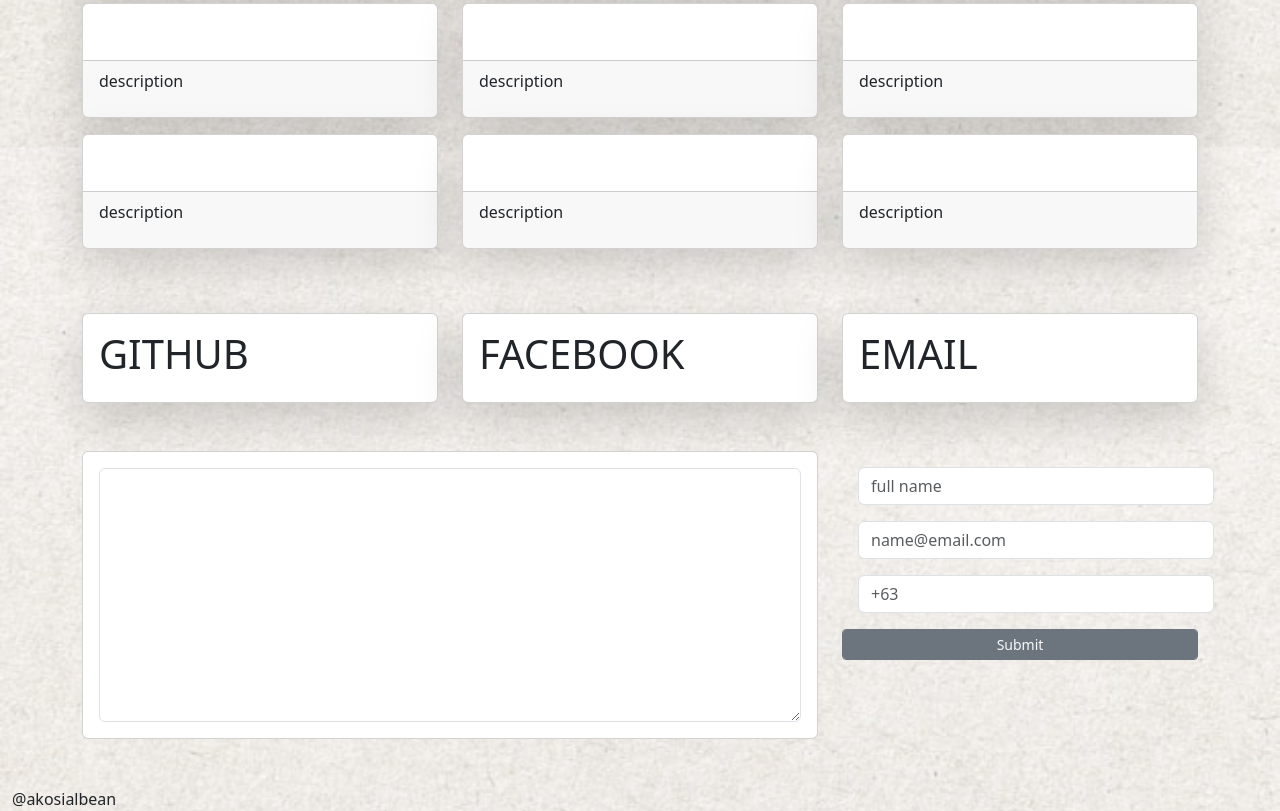
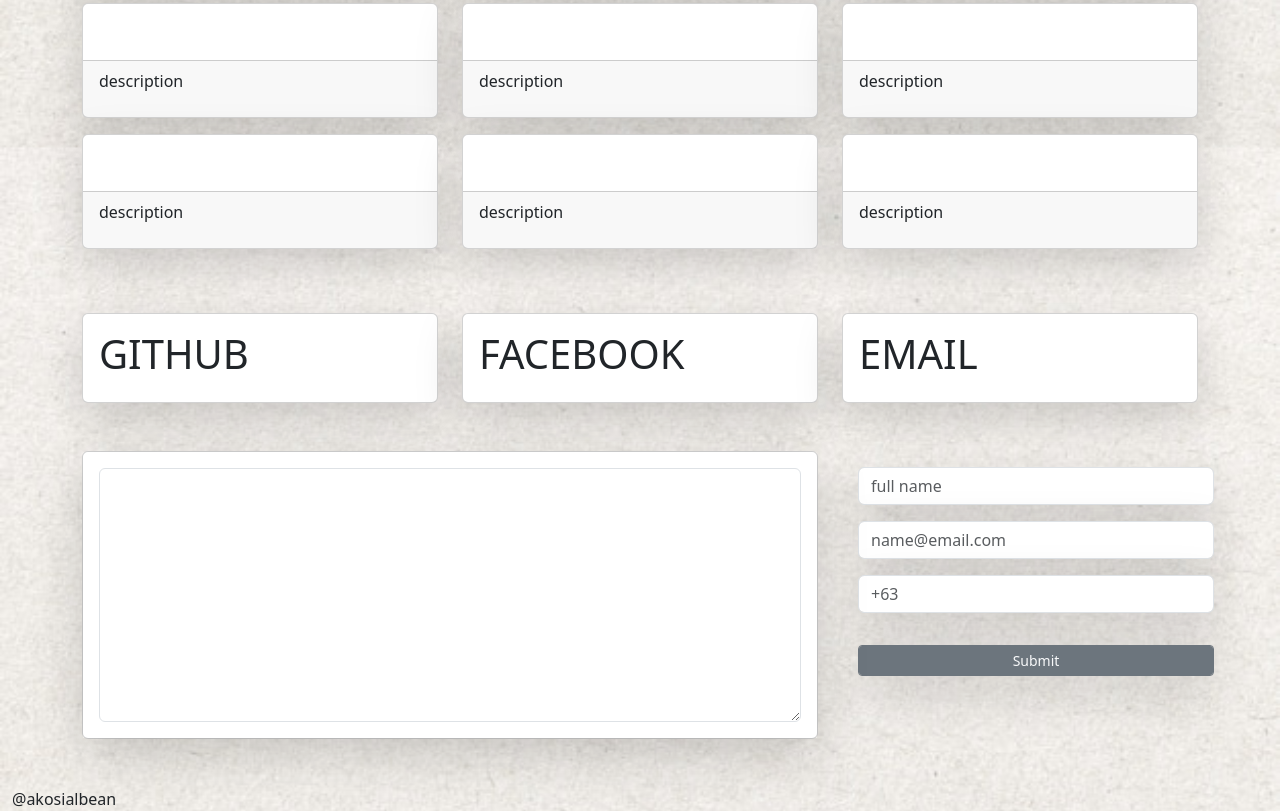
Before and after one commit to akosialbean/akosialbean.github.io, a website: page index.html in a window 1280 px wide. Shown: the part 1558-2369 px from the top of the page. Drawn offline with nearby package versions, Linux system fonts and the light colour scheme.

Commit message:
Added shadows for effects

```diff
--- a/index.html
+++ b/index.html
@@ -324,16 +324,16 @@
                 <div class="row mt-5">
                     <div class="col-sm-12 col-md-8 col-lg-8">
                         <div class="card">
-                            <div class="card-body">
+                            <div class="card-body shadow-lg">
                                 <textarea name="" id="" cols="30" rows="10" class="form-control"></textarea>
                             </div>
                         </div>
                     </div>
                     <div class="col-sm-12 col-md-4 col-lg-4">
-                        <input type="text" class="form-control m-3" placeholder="full name">
-                        <input type="email" class="form-control m-3" placeholder="name@email.com">
-                        <input type="tel" class="form-control m-3" placeholder="+63">
-                        <input type="submit" value="Submit" class="form-control btn btn-sm btn-secondary text-light">
+                        <input type="text" class="form-control m-3 shadow-lg" placeholder="full name">
+                        <input type="email" class="form-control m-3 shadow-lg" placeholder="name@email.com">
+                        <input type="tel" class="form-control m-3 shadow-lg" placeholder="+63">
+                        <input type="submit" value="Submit" class="form-control btn btn-sm btn-secondary text-light m-3 shadow-lg">
                     </div>
                 </div>
             </div>
```
